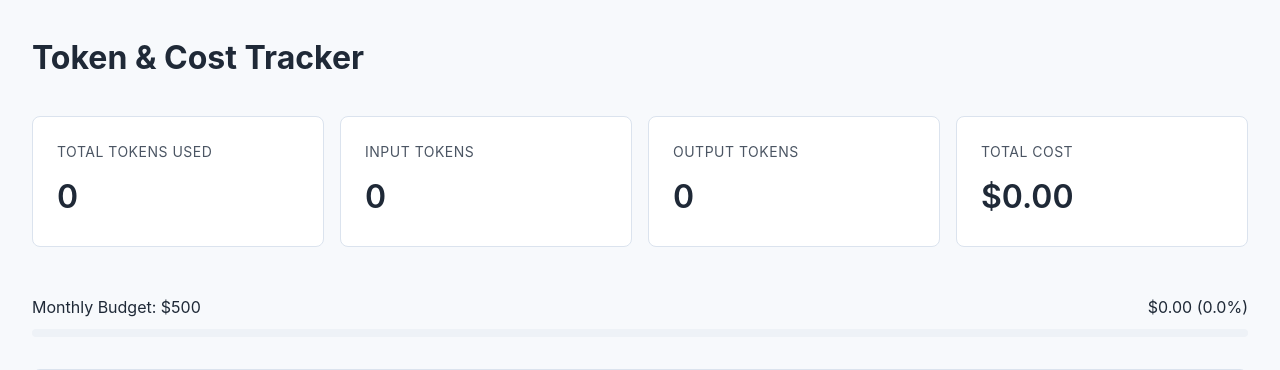
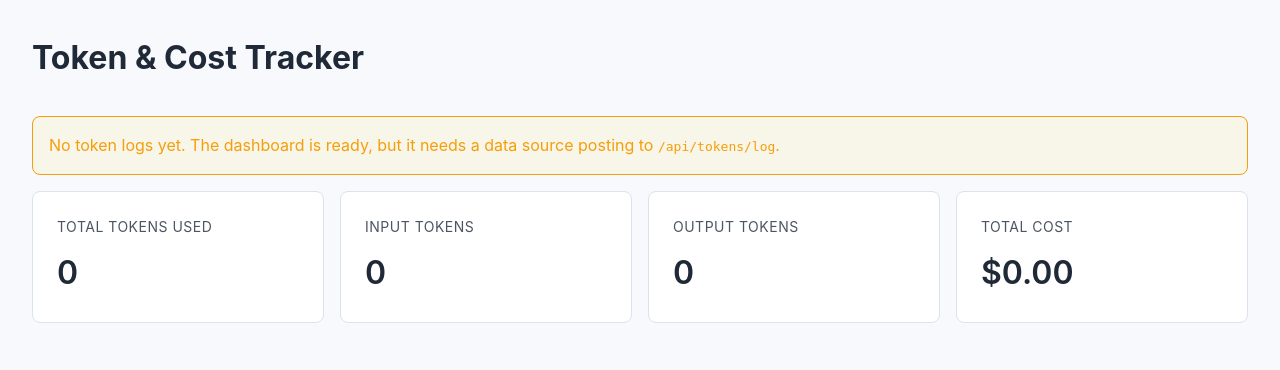
Before and after one commit to OpenLexi/lobster-dashboard, a FastAPI app: page /tokens in a window 1280 px wide. Shown: the part 71-441 px from the top of the page. Run offline with FastAPI, Linux system fonts and the light colour scheme; tables that the repository leaves empty hold one stand-in row (values such as "Sample post").

Commit message:
Show clear warning when token tracker has no data source yet

```diff
--- a/templates/tokens.html
+++ b/templates/tokens.html
@@ -8,6 +8,12 @@
 
 {% block content %}
 <h1 style="margin-bottom: 2rem;">Token & Cost Tracker</h1>
+
+{% if stats.count == 0 %}
+<div class="alert alert-warning">
+    No token logs yet. The dashboard is ready, but it needs a data source posting to <code>/api/tokens/log</code>.
+</div>
+{% endif %}
 
 {% if budget_critical %}
 <div class="alert alert-danger">
```
